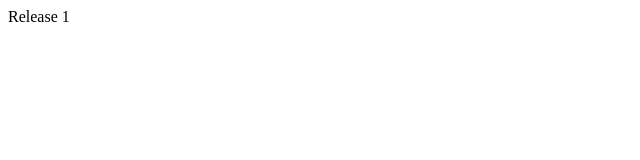
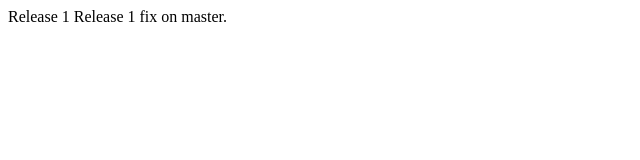
Before and after one commit to akher/com.bread2.demo, a plain HTML site: page WebContent/index.html in a window 1280 px wide. Shown: the whole page, without its empty margins (0-640 px from the left). Drawn offline with Linux system fonts and the light colour scheme.

Commit message:
Release 1 fix

```diff
--- a/WebContent/index.html
+++ b/WebContent/index.html
@@ -6,5 +6,6 @@
 </head>
 <body>
 Release 1
+Release 1 fix on master.
 </body>
 </html>
```
